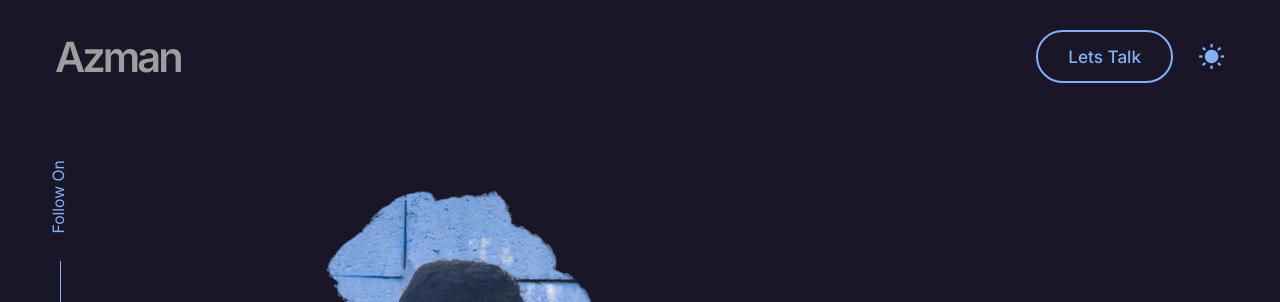
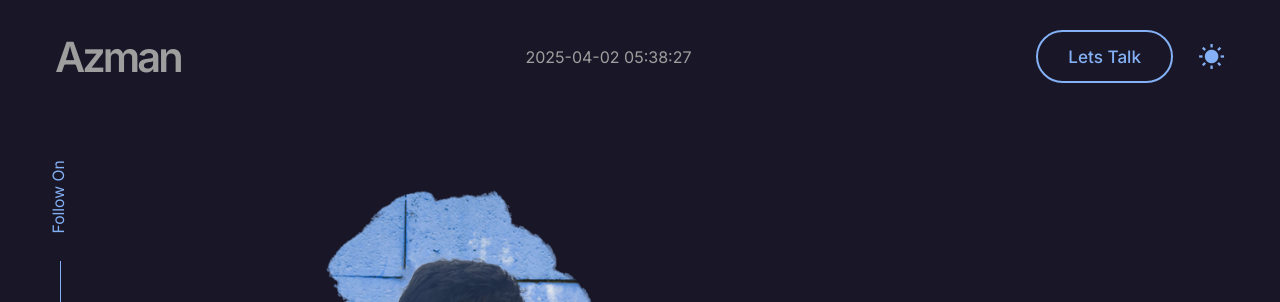
Before and after one commit to 77oaking/portfolio, a website with bundled scripts: page index.html in a window 1280 px wide. Shown: the top 302 px of the page. Built offline with nearby package versions, Linux system fonts and the light colour scheme; animation ran at ten frames a second.

Commit message:
port-time commit
added new feature of time in header

```diff
--- a/assets/js/main.js
+++ b/assets/js/main.js
@@ -2,7 +2,7 @@
 const resumeTabs = document.querySelector(".resume-tabs");
 const resumePortfolioTabsBtns = resumeTabs.querySelectorAll(".tab-btn");
 const resumeTabContents = document.querySelectorAll('.resume-tab-content');
-
+// const dayjs = require('dayjs');
 
 var resumeTabNav = function (resumeTabClick) {
    resumeTabContents.forEach((resumeTabContent) => {
@@ -218,3 +218,12 @@ themeBtn.addEventListener("click", ()=>{
    themeBtn.classList.toggle('active-sun-icon');
    document.body.classList.toggle('light-theme');
 });
+
+
+//Show Date and Time in header
+function updateTime() {
+   const now = dayjs().format("YYYY-MM-DD HH:mm:ss");
+   document.getElementById("port-time").innerHTML = now;
+ }
+ updateTime();
+ setInterval(updateTime, 1000);
--- a/index.html
+++ b/index.html
@@ -8,6 +8,7 @@
     <link rel="stylesheet" href="./assets/css/style.css">
     <link rel="stylesheet" href="https://cdnjs.cloudflare.com/ajax/libs/remixicon/4.2.0/remixicon.css">
     <link rel="stylesheet" href="assets/css/swiper-bundle.min.css">
+
     <!-- <link rel="stylesheet" href="https://cdn.jsdelivr.net/npm/swiper@11/swiper-bundle.min.css" /> -->
     <!-- <meta http-equiv="refresh" content="5" /> -->
 
@@ -21,6 +22,9 @@
             <div class="inner">
                 <div class="sue-logo">
                     <a href="#"><span>Azman</span></a>
+                </div>
+                <div id="port-time">
+
                 </div>
                 <div class="header-btns">
                     <div class="sue-main-btn border-btn lets-talk-btn">
@@ -1148,9 +1152,10 @@
 
 
 
-    <script src="assets/js/main.js"></script>
+    <script src="https://cdn.jsdelivr.net/npm/dayjs@1/dayjs.min.js"></script>
     <script src="assets/js/swiper-bundle.min.js"></script>
     <script src="assets/js/emailjs.js"></script>
+    <script src="assets/js/main.js"></script>
     <!-- <script src="https://cdn.jsdelivr.net/npm/swiper@11/swiper-bundle.min.js"></script> -->
     <script>
         var swiper = new Swiper(".sue-client-swiper", {
```
Also changed, not shown: package.json (added, +24 -0 lines), 1 other file.
